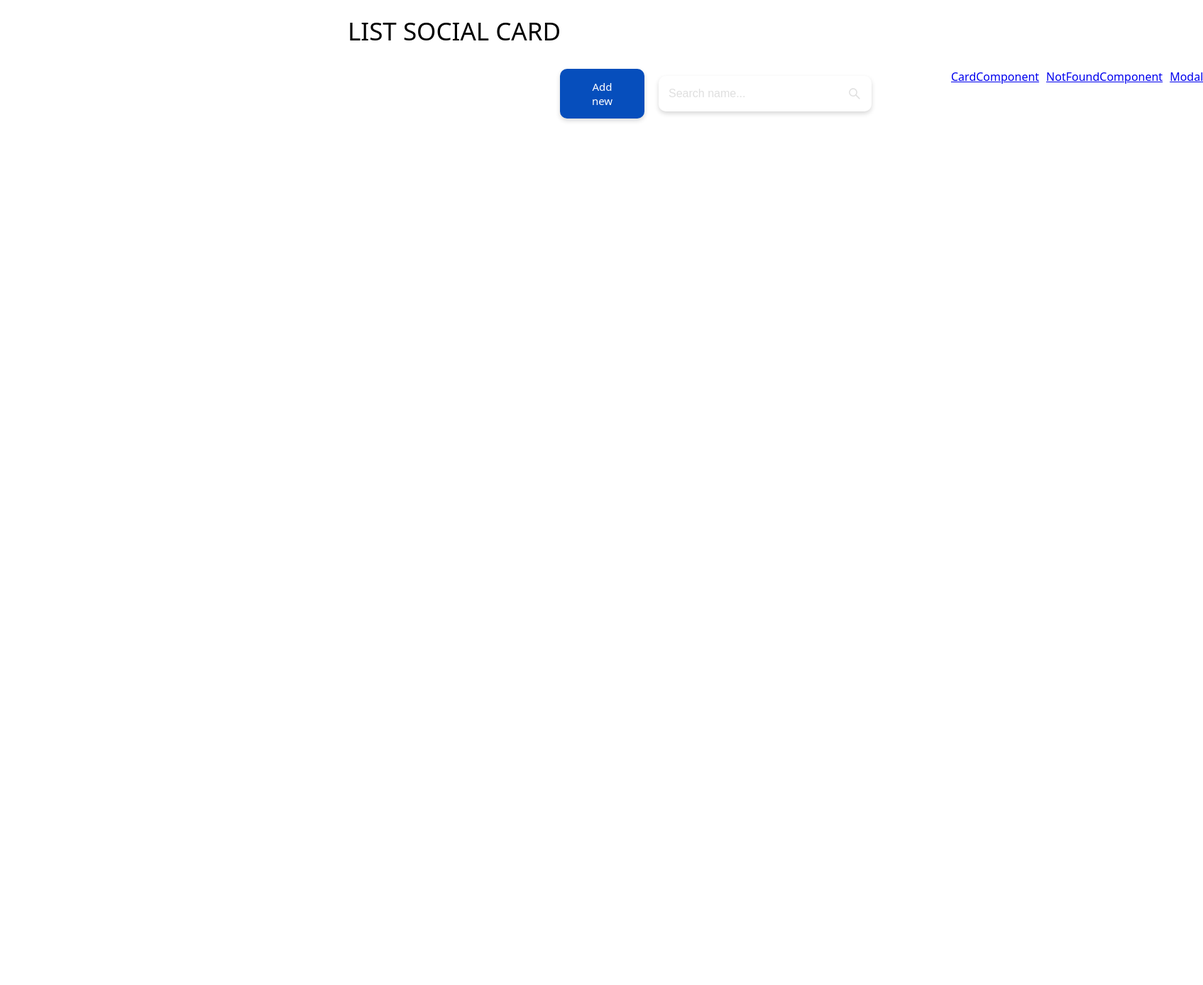
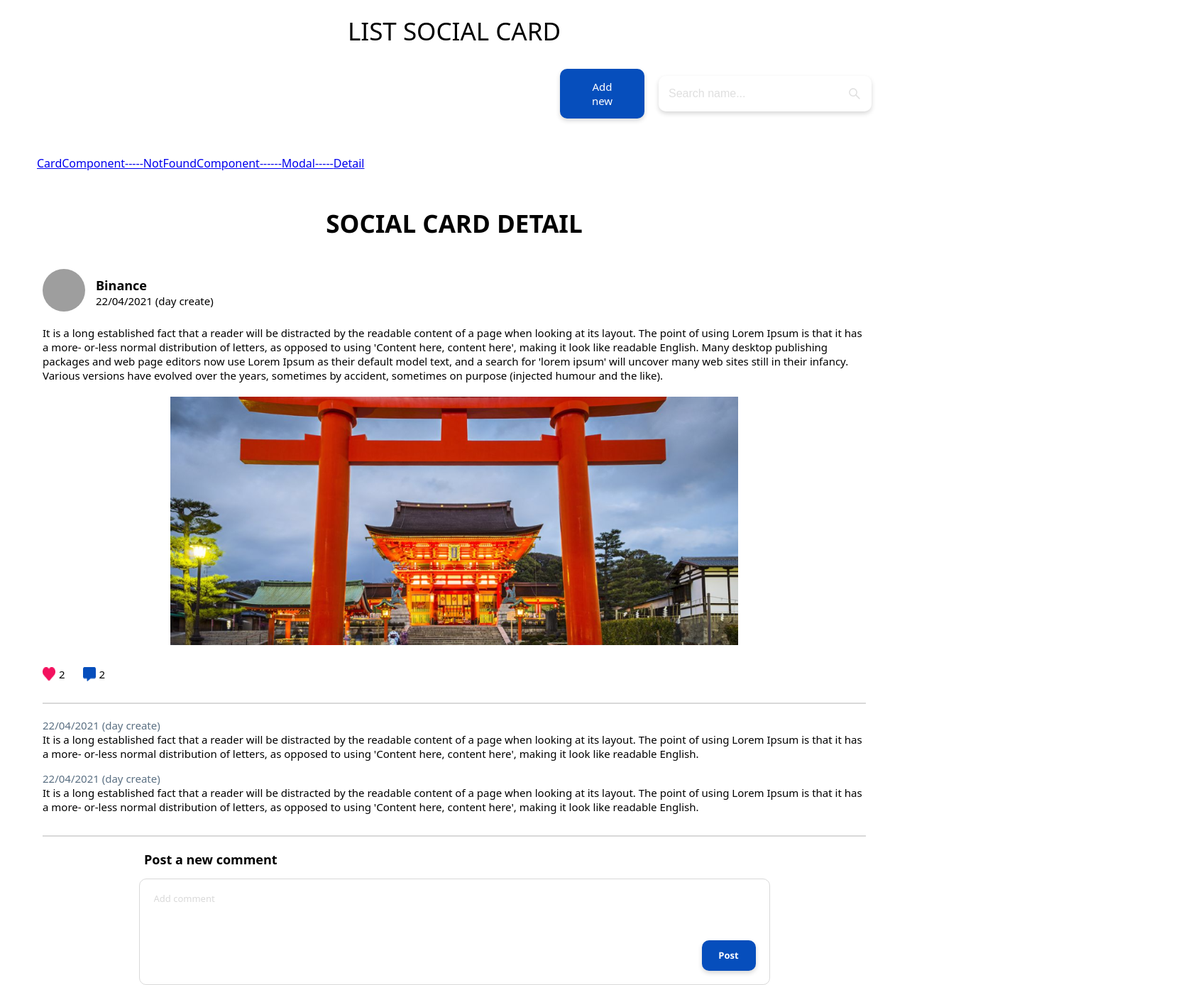
Before and after one commit to NPG-ThaoVo/ChallengeShowCard, a React (Create React App) app: page /detail in a window 1280 px wide. Shown: the whole page at 71% size, 1695 px wide, since content can reach past the window. Before the commit the page ends 820 px from the top, so only its background shows below. Built offline with nearby package versions, Linux system fonts and the light colour scheme; grey boxes are pictures that could not be loaded; a web font is replaced by a local one.

Commit message:
Push code detail page jsx v2

```diff
--- a/src/App.css
+++ b/src/App.css
@@ -24,9 +24,8 @@ body {
   margin-top: 20px;
   margin-bottom: 30px;
 }
-.horizontal-container {
-  display: flex;
-  gap: 10px;
+.Link{
+  margin-right: 10px;
 }
 .hidden-links {
   display: none;
--- a/src/App.js
+++ b/src/App.js
@@ -5,6 +5,7 @@ import PostItemComponent from "./components/PostItemComponent/Index";
 import CardComponent from "./components/CardComponent/Index";
 import NotFoundComponent from "./components/NotFoundComponent/Index";
 import ModalAddComponent from "./components/ModalComponent/Index";
+import DetailComponent from "./components/DetailComponent/Index";
 
 function App() {
   return (
@@ -14,14 +15,16 @@ function App() {
         <div className="Content">
           <div className="horizontal-container">
             <PostItemComponent />
-            <Link to="/card">CardComponent</Link>
-            <Link to="/not-found">NotFoundComponent</Link>
-            <Link to="/modal">Modal</Link>
+            <Link to="/card">CardComponent-----</Link>
+            <Link to="/not-found">NotFoundComponent------</Link>
+            <Link to="/modal">Modal-----</Link>
+            <Link to="/detail">Detail</Link>
           </div>
           <Routes>
             <Route path="/card" element={<CardComponent />} />
             <Route path="/not-found" element={<NotFoundComponent />} />
             <Route path="/modal" element={<ModalAddComponent />} />
+            <Route path="/detail" element={<DetailComponent />} />
           </Routes>
         </div>
       </div>
--- a/src/components/DetailComponent/Index.jsx
+++ b/src/components/DetailComponent/Index.jsx
@@ -1,2 +1,52 @@
 import React from "react";
 import styles from "./Style.module.css";
+
+const SocialCardDetail = () => {
+    return (
+        <div className={styles.Content}>
+            <div className={styles.Title}>SOCIAL CARD DETAIL</div>
+            <div className={styles.userInfo}>
+                <div className={styles.userAvatar}>
+                    <img src="https://images.pexels.com/photos/675920/pexels-photo-675920.jpeg?auto=compress&cs=tinysrgb&dpr=1&w=500" alt="" />
+                </div>
+                <div className={styles.userText}>
+                    <div className={styles.userName}>Binance</div>
+                    <div className={styles.Date}>22/04/2021 (day create)</div>
+                </div>
+            </div>
+            <div className={styles.Descript}>It is a long established fact that a reader will be distracted by the readable content of a page when looking at its layout. The point of using Lorem Ipsum is that it has a more- or-less normal distribution of letters, as opposed to using 'Content here, content here', making it look like readable English. Many desktop publishing packages and web page editors now use Lorem Ipsum as their default model text, and a search for 'lorem ipsum' will uncover many web sites still in their infancy. Various versions have evolved over the years, sometimes by accident, sometimes on purpose (injected humour and the like).</div>
+            <div className={styles.Image}>
+                <img src="./images/Rectangle 195.png" alt="" />
+            </div>
+            <div className={styles.Follow}>
+                <div className={styles.Heart}>
+                    <img src="./images/Heart-icon.png" alt="" />
+                    <div className={styles.Count}>2</div>
+                </div>
+                <div className={styles.Meseges}>
+                    <img src="./images/Message-icon.png" alt="" />
+                    <div className={styles.Count}>2</div>
+                </div>
+            </div>
+            <div className={styles.Line}></div>
+            <div className={styles.Comments}>
+                <div className={styles.commentDate}>22/04/2021 (day create)</div>
+                <div className={styles.commentContent}>It is a long established fact that a reader will be distracted by the readable content of a page when looking at its layout. The point of using Lorem Ipsum is that it has a more- or-less normal distribution of letters, as opposed to using 'Content here, content here', making it look like readable English.</div>
+            </div>
+            <div className={styles.Comments}>
+                <div className={styles.commentDate}>22/04/2021 (day create)</div>
+                <div className={styles.commentContent}>It is a long established fact that a reader will be distracted by the readable content of a page when looking at its layout. The point of using Lorem Ipsum is that it has a more- or-less normal distribution of letters, as opposed to using 'Content here, content here', making it look like readable English.</div>
+            </div>
+            <div className={styles.Line}></div>
+            <div className={styles.formComment}>
+                <div className={styles.formTitle}>Post a new comment</div>
+                <div className={styles.formContent}>
+                    <input className={styles.formText} type="textarea" placeholder="Add comment" />
+                    <div><button>Post</button></div>
+                </div>
+            </div>
+        </div>
+    );
+}
+
+export default SocialCardDetail;
--- a/src/components/DetailComponent/Style.module.css
+++ b/src/components/DetailComponent/Style.module.css
@@ -65,6 +65,9 @@
     letter-spacing: 0px;
     color: #5B7083;
 }
+.formComment{
+    margin-bottom: 161px;
+}
 .commentContent{
     font: normal normal normal 15px/20px Segoe UI;
     letter-spacing: 0px;
@@ -78,7 +81,7 @@
 .formContent{
     display: flex;
     justify-content: center;
-    margin-bottom: 161px;
+
 }
 .formContent input{
     background: #FFFFFF 0% 0% no-repeat padding-box;
```
